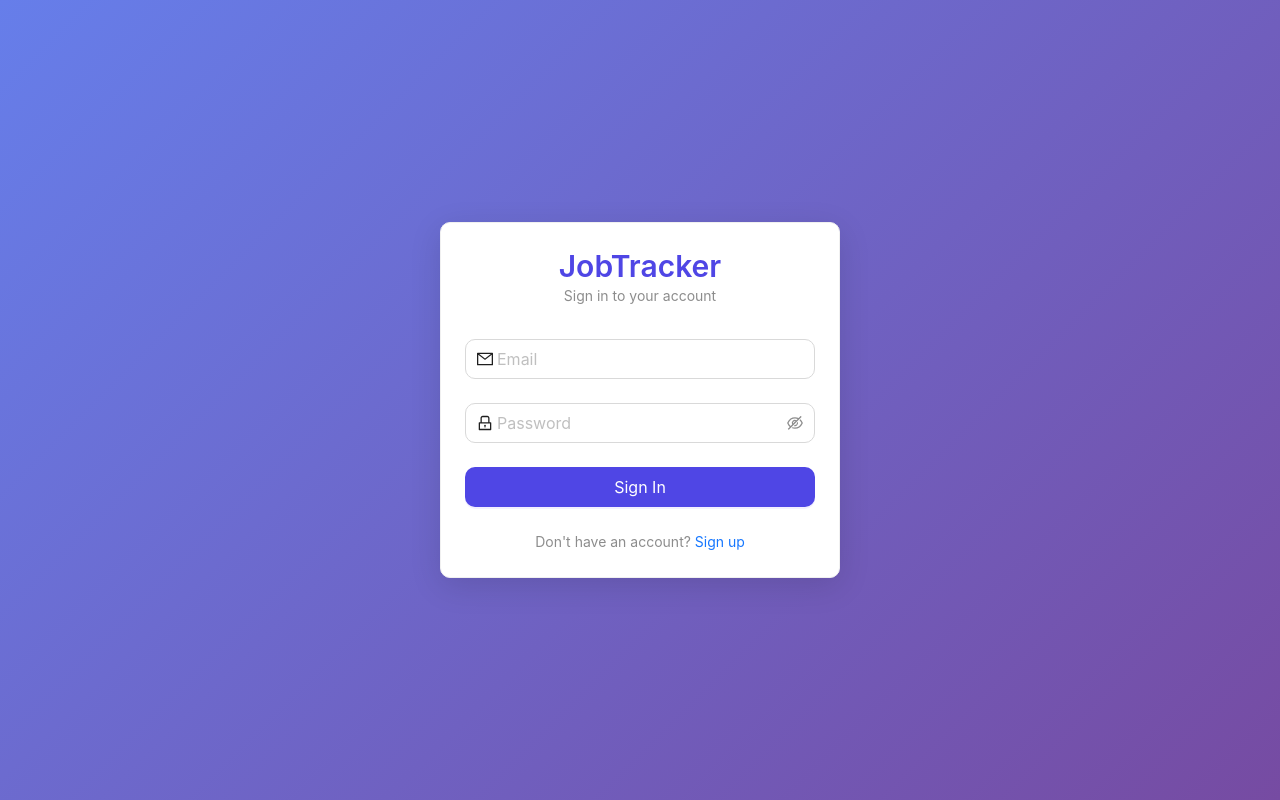
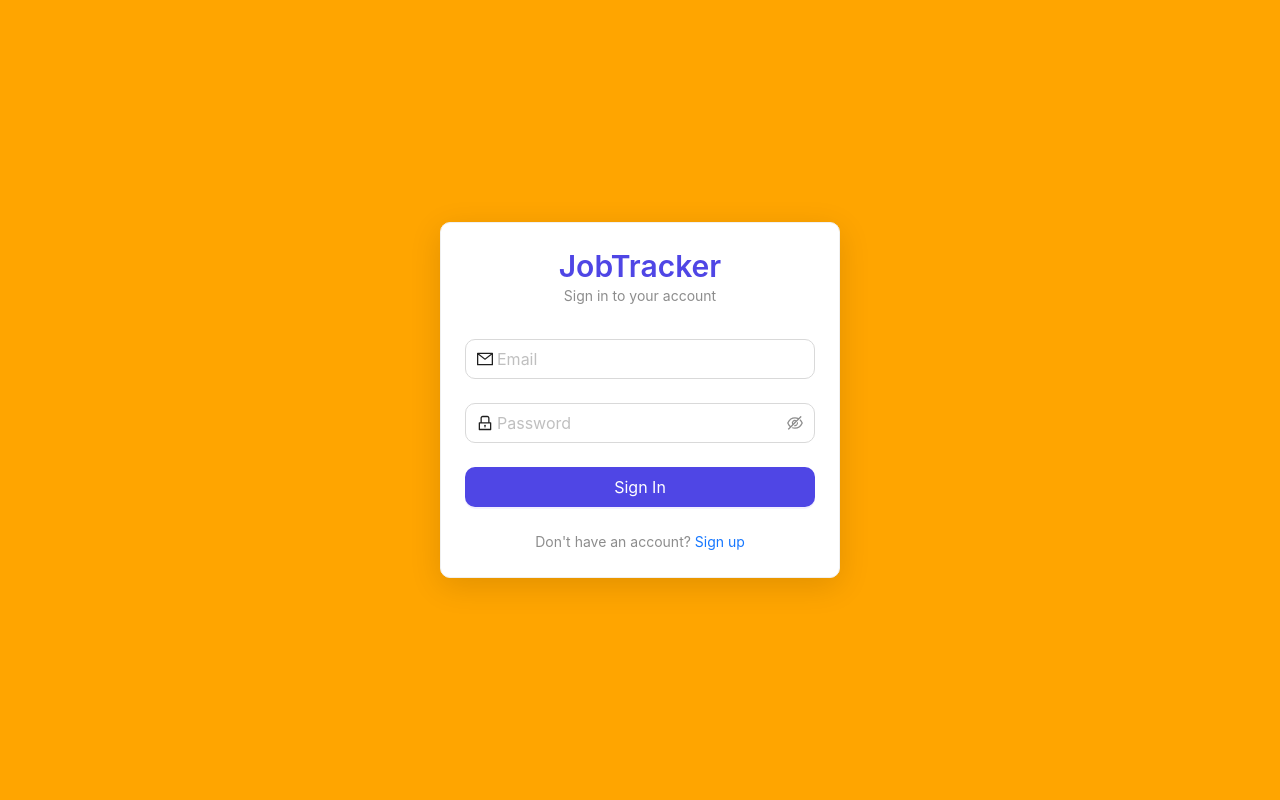
Before and after one commit to notarasseo/job-tracker, a React (Vite) app in the folder frontend/: page /login in a window 1280 px wide. Built offline with nearby package versions, Linux system fonts and the light colour scheme; no server answers; the HTML template or start-up script is replaced by a standard one.

Commit message:
Change login page background to orange

```diff
--- a/frontend/src/pages/LoginPage.jsx
+++ b/frontend/src/pages/LoginPage.jsx
@@ -33,7 +33,7 @@ const LoginPage = () => {
         display: 'flex',
         alignItems: 'center',
         justifyContent: 'center',
-        background: 'linear-gradient(135deg, #667eea 0%, #764ba2 100%)',
+        background: 'orange',
       }}
     >
       <Card style={{ width: 400, boxShadow: '0 8px 32px rgba(0,0,0,0.12)' }}>
```
